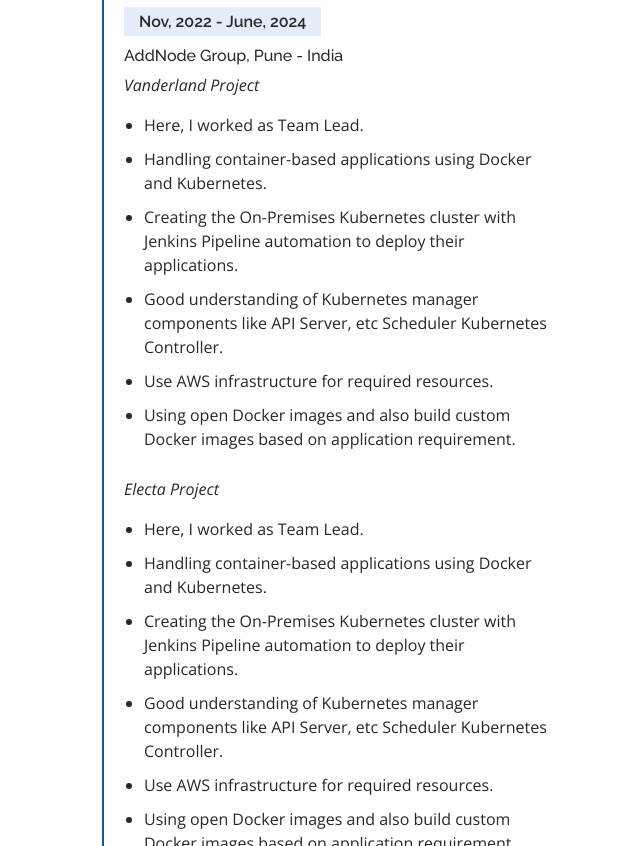
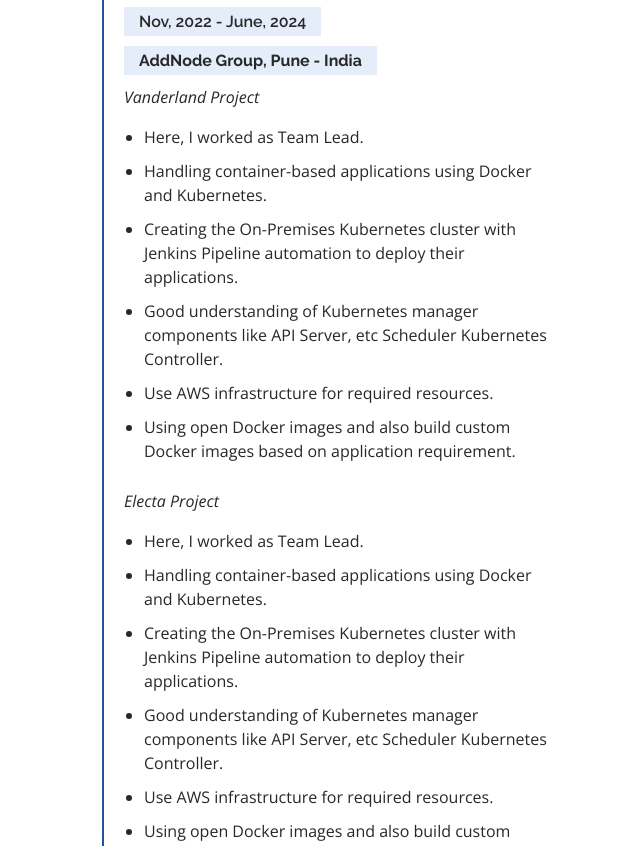
Before and after one commit to tushar0678/tushar0678.github.io, a plain HTML site: page index.html in a window 1280 px wide. Shown: the part 2958-3804 px from the top of the page, without its empty margins (228-868 px from the left). Drawn offline with nearby package versions, Linux system fonts and the light colour scheme.

Commit message:
skills in update index.html

```diff
--- a/index.html
+++ b/index.html
@@ -282,7 +282,7 @@
                     <div class="resume-item">
                             <h4>DevOps and Cloud infrastructure Engineer</h4>
                             <h5>Nov, 2022 - June, 2024</h5>
-                            <h6>AddNode Group, Pune - India</h6>
+                            <h5><b>AddNode Group, Pune - India</b></h5>
                             <p><em>Vanderland Project</em></p>
                             <ul>
                                 <li>Here, I worked as Team Lead.</li>
```
